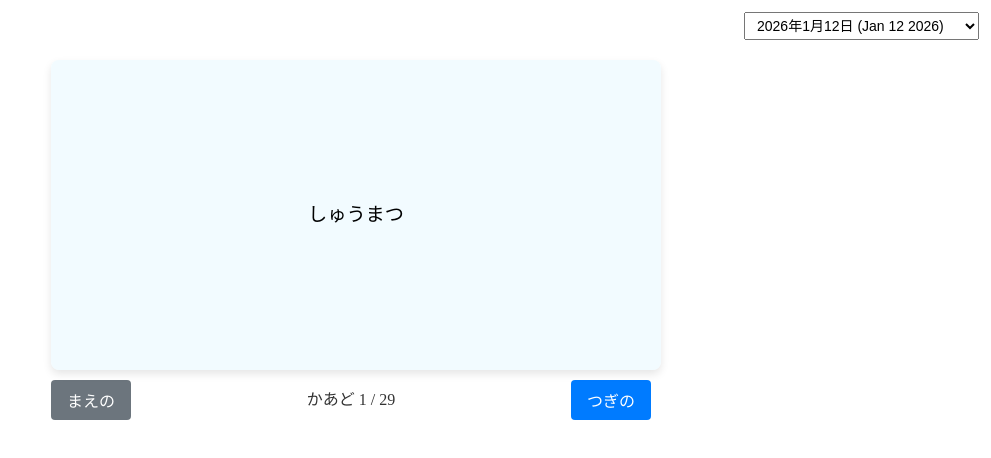
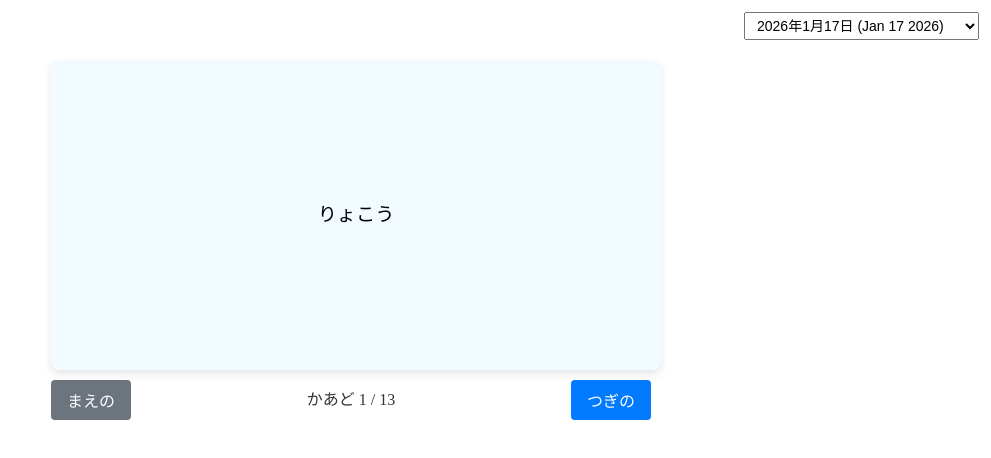
Before and after one commit to redSlug/japanese-learning-helper, a React (Vite) app: page / in a window 1280 px wide. Shown: the top 458 px of the page, without its empty margins (289-1280 px from the left). Built offline with nearby package versions, Linux system fonts and the light colour scheme.

Commit message:
add homework assignment

```diff
--- /dev/null
+++ b/public/1_17_26.json
@@ -0,0 +1,15 @@
+[
+  { "hiragana": "りょこう", "romaji": "ryokō", "english": "travel", "japanese": "旅行", "notes": "Can be used as a noun or a verb with 'suru'." },
+  { "hiragana": "きゅうかちゅう", "romaji": "kyūka-chū", "english": "during the holidays / on vacation", "japanese": "休暇中", "notes": "'-chū' indicates something is currently in progress." },
+  { "hiragana": "とり", "romaji": "tori", "english": "bird", "japanese": "鳥", "notes": "" },
+  { "hiragana": "かんさつ", "romaji": "kansatsu", "english": "observe / observation", "japanese": "観察", "notes": "" },
+  { "hiragana": "ひこうき", "romaji": "hikōki", "english": "airplane", "japanese": "飛行機", "notes": "" },
+  { "hiragana": "のってきた", "romaji": "notte kita", "english": "came on (riding)", "japanese": "乗ってきた", "notes": "Past tense of 'notte kuru' (to come by riding/boarding)." },
+  { "hiragana": "ねこたち", "romaji": "neko-tachi", "english": "cats", "japanese": "猫たち", "notes": "'-tachi' is a pluralizing suffix for living things." },
+  { "hiragana": "きゅうかちゅうにともだちとふろりだにいきました。", "romaji": "Kyūka-chū ni tomodachi to Furorida ni ikimashita.", "english": "for the holidays I went to Florida with friends", "japanese": "休暇中に友達とフロリダに行きました。", "notes": "Polite form (masu)." },
+  { "hiragana": "わたしたちはいっしょにとりをかんさつした。", "romaji": "Watashitachi wa issho ni tori o kansatsu shita.", "english": "we watched birds together", "japanese": "私たちは一緒に鳥を観察した。", "notes": "Plain/Informal past tense." },
+  { "hiragana": "わたしたちはとりのげーむをしました。", "romaji": "Watashitachi wa tori no gēmu o shimashita.", "english": "we played a bird game", "japanese": "私たちは鳥のゲームをしました。", "notes": "Polite form (masu)." },
+  { "hiragana": "わたしたちはねこといっしょにりょこうしました。", "romaji": "Watashitachi wa neko to issho ni ryokō shimashita.", "english": "we traveled with cats", "japanese": "私たちは猫と一緒に旅行しました。", "notes": "" },
+  { "hiragana": "ねこはひこうきでいきました。", "romaji": "Neko wa hikōki de ikimashita.", "english": "The cats went by airplane.", "japanese": "猫は飛行機で行きました。", "notes": "Uses 'de' to mean 'by means of' and the polite past tense of 'iku' (to go)."},
+  { "hiragana": "ねこはとりをたべませんでした。", "romaji": "Neko wa tori o tabemasen deshita.", "english": "The cat did not eat the bird.", "japanese": "猫は鳥を食べませんでした。", "notes": "Polite negative past tense of the verb 'taberu' (to eat)."}
+]
--- a/src/App.tsx
+++ b/src/App.tsx
@@ -9,7 +9,7 @@ function FlashCardApp() {
   const [currentIndex, setCurrentIndex] = useState(0);
   const [isFlipped, setIsFlipped] = useState(false);
   const [cards, setCards] = useState<Array<FlashCard>>([]);
-  const [selectedDeck, setSelectedDeck] = useState<string>("1_12_26.json");
+  const [selectedDeck, setSelectedDeck] = useState<string>("1_17_26.json");
   useEffect(() => {
     const fetchData = async () => {
       const response = await fetch(selectedDeck);
--- a/src/data/decks.ts
+++ b/src/data/decks.ts
@@ -113,5 +113,10 @@ export const availableDecks = [
     label_english: "Jan 12 2026",
     label_hiragana: "2026年1月12日",
     file: "1_12_26.json",
+  },
+  {
+    label_english: "Jan 17 2026",
+    label_hiragana: "2026年1月17日",
+    file: "1_17_26.json",
   }
 ]
```
